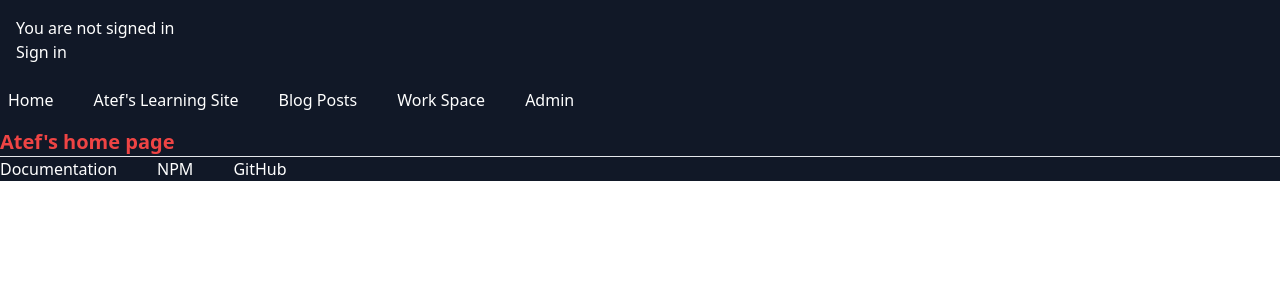
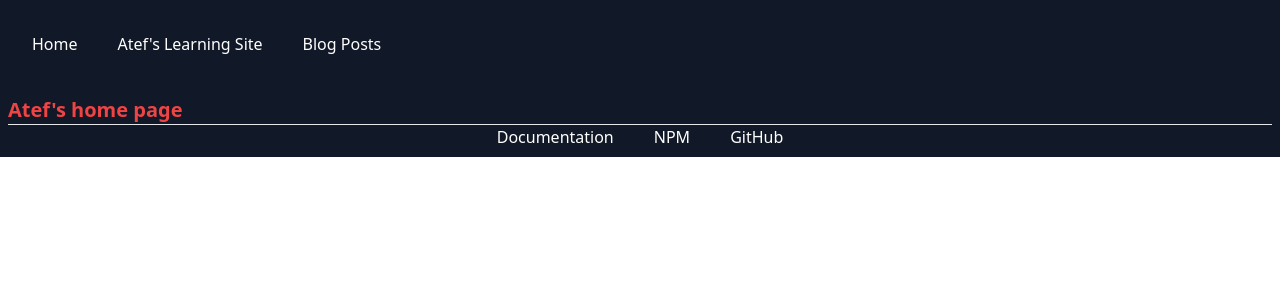
Before and after one commit to dattaray-basab/atef, a Next.js app: page / in a window 1280 px wide. Shown: the top 300 px of the page. Built offline with nearby package versions, Linux system fonts and the light colour scheme; no server answers.

Commit message:
0.13.2: WIP - removed signin and authenticated pages like ws ans admin

```diff
--- a/app/footer.tsx
+++ b/app/footer.tsx
@@ -4,7 +4,7 @@ export default function Footer() {
   return (
     <footer >
       <hr />
-      <ul className="flex gap-10   ">
+      <ul className="flex gap-10 justify-center  ">
         <li >
           <a href='https://next-auth.js.org'>Documentation</a>
         </li>
--- a/app/header.tsx
+++ b/app/header.tsx
@@ -15,12 +15,12 @@ import Provider from "../components/auth_session/provider";
 export default function Header() {
   return (
     <header>
-      <div className='flex p-4 m-auto space-x-24 justify-self-stretch align-middle '>
+      {/* <div className='flex p-4 m-auto space-x-24 justify-self-stretch align-middle '>
         <Provider>
           <Authenticator></Authenticator>
         </Provider>
-      </div>
-      <div>
+      </div> */}
+      <div className="p-4">
         <nav>
           <ul className='flex flex-row gap-10 m-2'>
             <li>
@@ -32,12 +32,12 @@ export default function Header() {
             <li>
               <Link href='/blogs'>Blog Posts</Link>
             </li>
-            <li>
+            {/* <li>
               <Link href='/ws'>Work Space</Link>
             </li>
             <li>
               <Link href='/admin'>Admin</Link>
-            </li>
+            </li> */}
           </ul>
         </nav>
       </div>
--- a/app/layout.tsx
+++ b/app/layout.tsx
@@ -7,7 +7,7 @@ import Provider from "../components/auth_session/provider";
 export default function RootLayout({ children }: { children: ReactNode }) {
   return (
     <html>
-      <div className=' bg-gray-900 text-white'>
+      <div className=' bg-gray-900 text-white p-2' >
         <Header />
         <Provider>
           <main>{children}</main>
```
